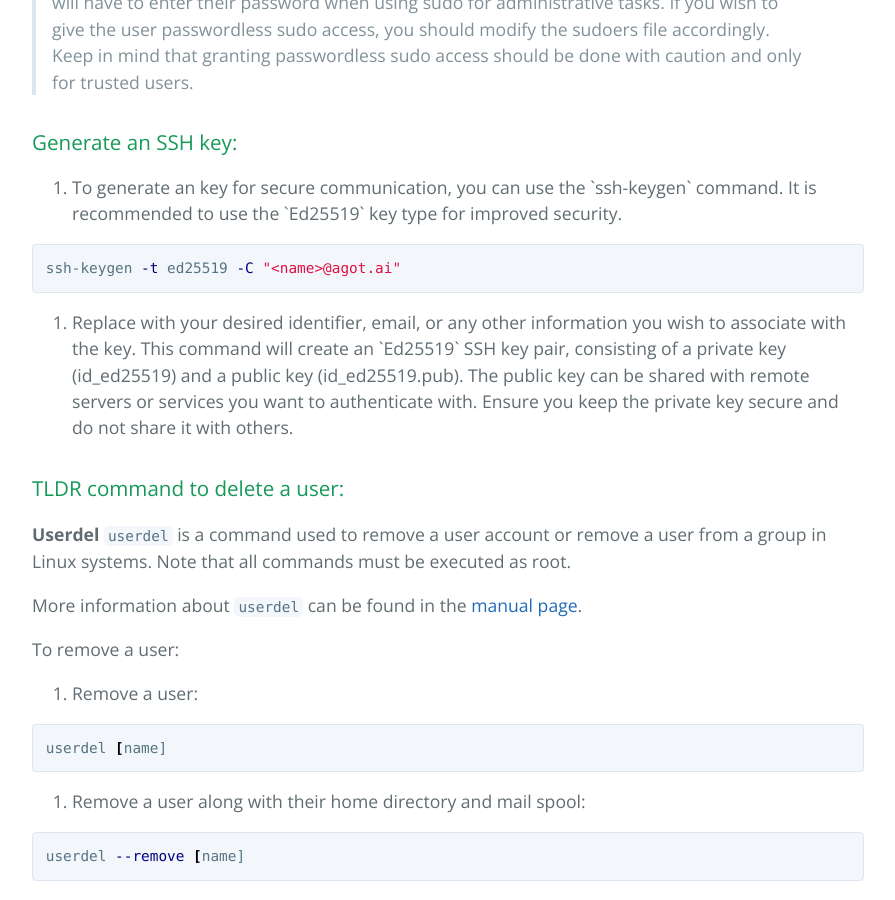
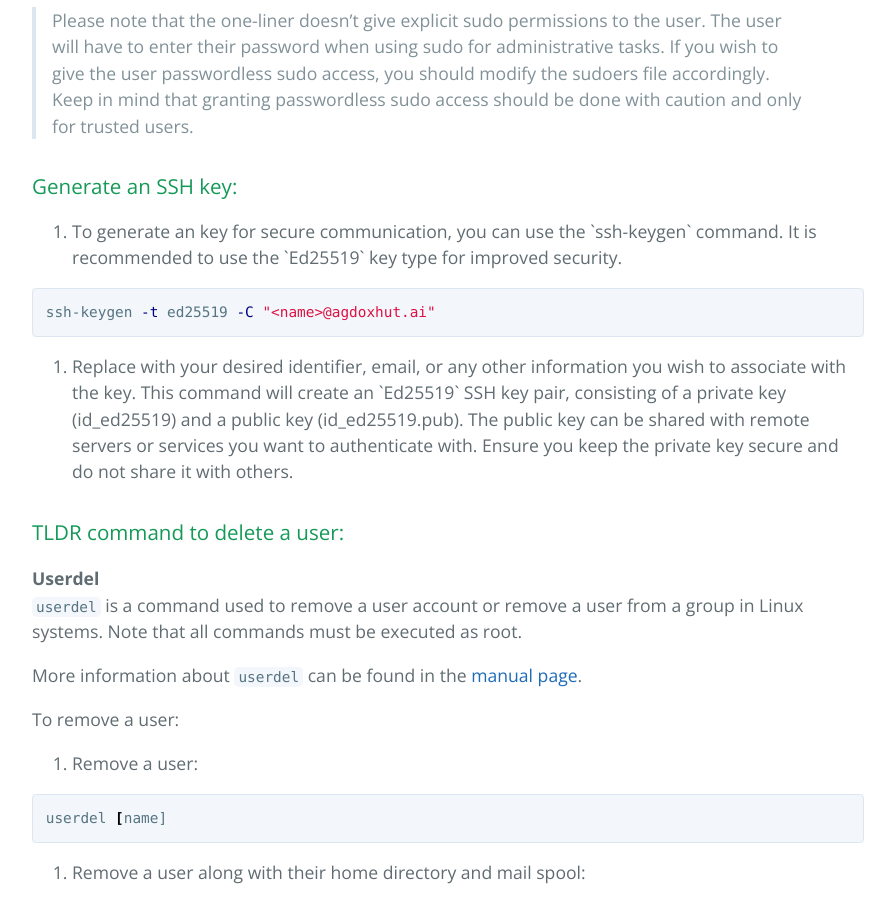
Before and after one commit to BigStepIdiomas/bigstepidiomas.github.io, a Jekyll site: the page built from pages-field-sre-faq.md, in a window 1280 px wide and 900 px high, scrolled down 1978 px. Shown: the whole window, without its empty margins (192-1087 px from the left). Built offline with Jekyll 4.4.1, drawn with Linux system fonts in a browser that asks for light colours.

Commit message:
changins and adjustments made to sre-faq.md

````diff
--- a/pages-field-sre-faq.md
+++ b/pages-field-sre-faq.md
@@ -93,7 +93,7 @@ sudo gpasswd -a <user> docker    # Add the user to the 'docker' group for Docker
 ```bash
 sudo adduser <user> && sudo usermod -aG docker <user>
 ```
-
+<br>
 > Please note that the one-liner doesn't give explicit sudo permissions to the user. The user will have to enter their password when using sudo for administrative tasks. If you wish to give the user passwordless sudo access, you should modify the sudoers file accordingly. Keep in mind that granting passwordless sudo access should be done with caution and only for trusted users.
 
 
@@ -101,14 +101,14 @@ sudo adduser <user> && sudo usermod -aG docker <user>
 1. To generate an <SSH> key for secure communication, you can use the `ssh-keygen` command. It is recommended to use the `Ed25519` key type for improved security.
 
 ```bash
-ssh-keygen -t ed25519 -C "<name>@agot.ai"
+ssh-keygen -t ed25519 -C "<name>@agdoxhut.ai"
 ```
 2. Replace <name> with your desired identifier, email, or any other information you wish to associate with the key. This command will create an `Ed25519` SSH key pair, consisting of a private key (id_ed25519) and a public key (id_ed25519.pub). The public key can be shared with remote servers or services you want to authenticate with. Ensure you keep the private key secure and do not share it with others.
 
 
 ### TLDR command to delete a user:
 
-**Userdel**
+**Userdel**<br>
 `userdel` is a command used to remove a user account or remove a user from a group in Linux systems. Note that all commands must be executed as root.
 
 More information about `userdel` can be found in the [manual page](https://manned.org/userdel).
````
